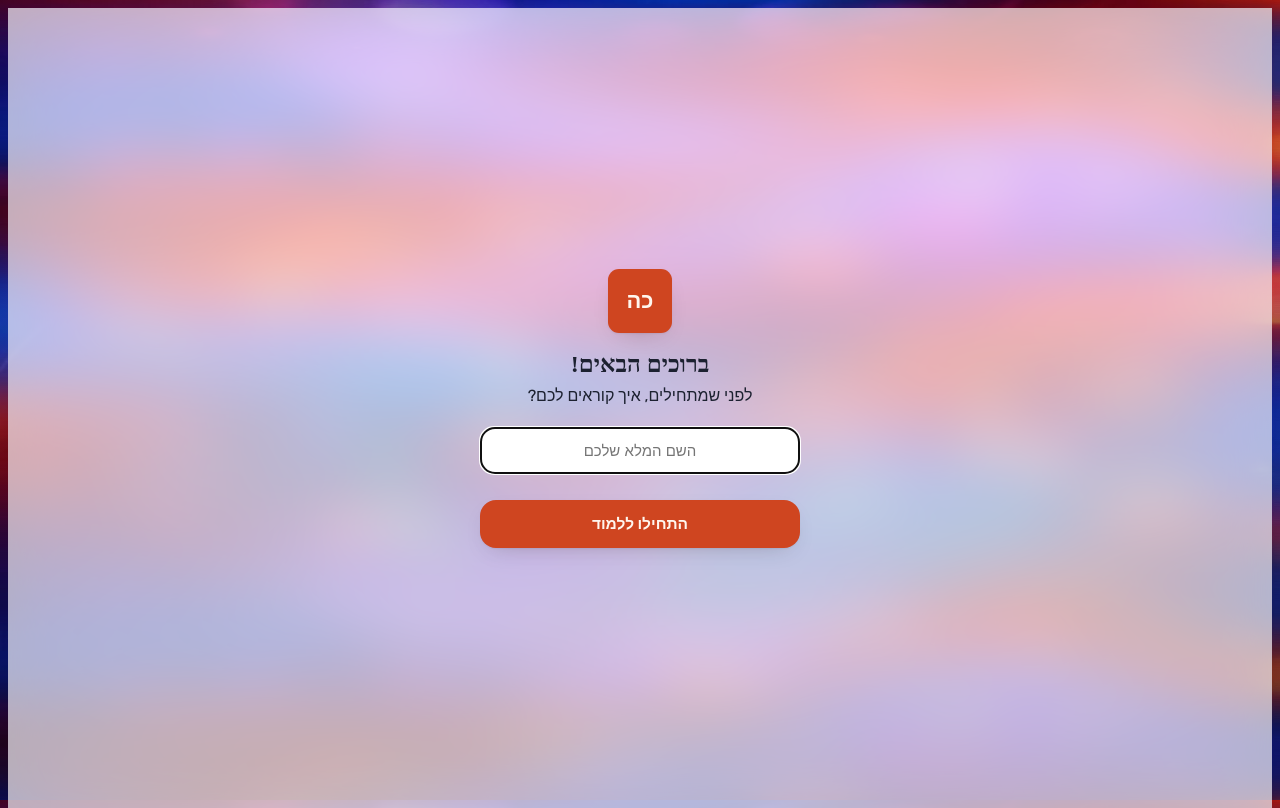
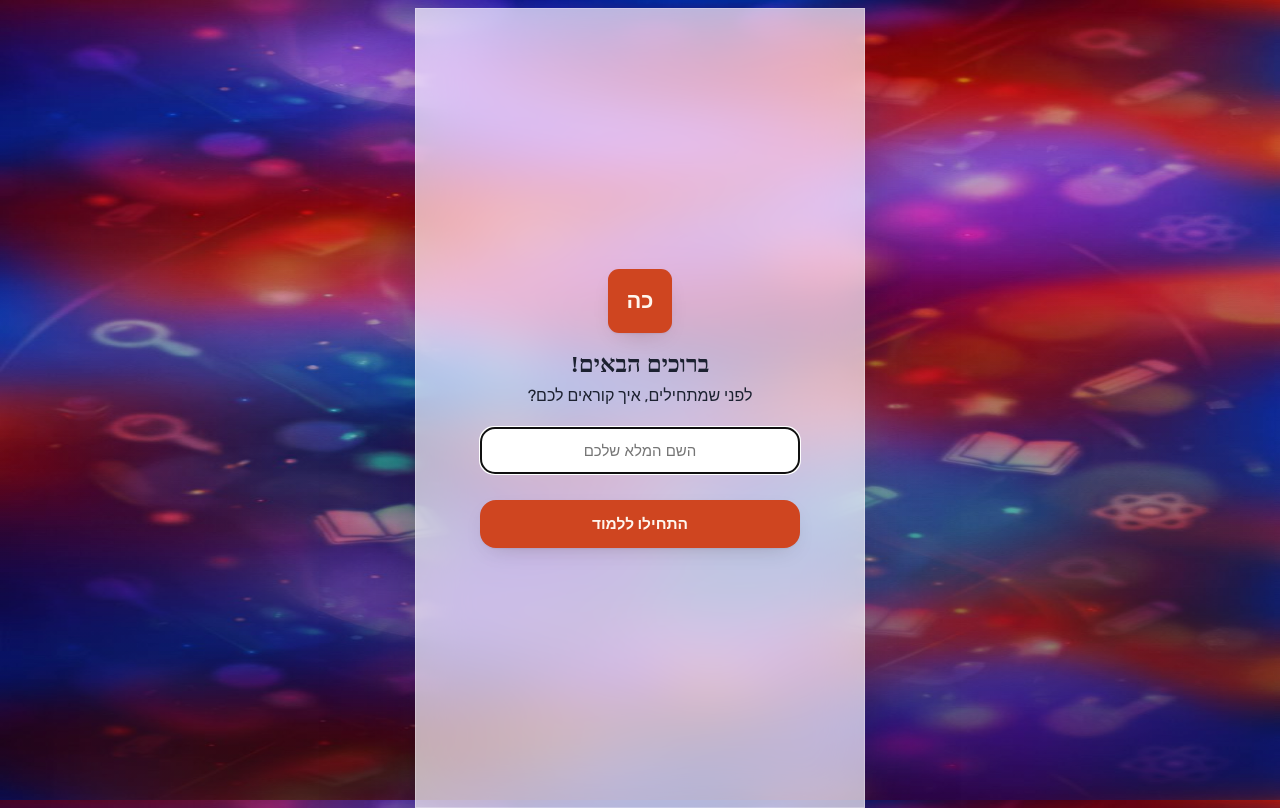
Before and after one commit to itaibental/tikshoretcards, a plain HTML site: page index.html in a window 1280 px wide. Drawn offline with Linux system fonts and the light colour scheme; a web font is replaced by a local one.

Commit message:
Add files via upload

```diff
--- a/index.html
+++ b/index.html
@@ -85,12 +85,14 @@
     padding:0;
     height:100dvh;
   }
-  /* the app always fills the entire viewport edge-to-edge - on a phone
-     (portrait 9:16), a tablet, or a wide desktop/projector screen alike -
-     instead of floating as a small card over the background image */
+  /* the app is always shown as a mobile-shaped 9:16 screen, filled edge-to-edge -
+     on an actual phone it naturally fills the whole display; on a wider screen
+     (tablet/desktop) it's centered at the same 9:16 proportions with the
+     background image visible around it, rather than stretching out of shape */
   .app{
-    width:100%;
     height:100%;
+    width:auto;
+    aspect-ratio:9/16;
     max-width:100%;
     max-height:100%;
     margin:0 auto;
@@ -100,7 +102,7 @@
     background:var(--shell-bg);
     border:none;
     border-radius:0;
-    box-shadow:none;
+    box-shadow:var(--shell-shadow);
     backdrop-filter:blur(26px) saturate(150%);
     -webkit-backdrop-filter:blur(26px) saturate(150%);
     overflow:hidden;
```
